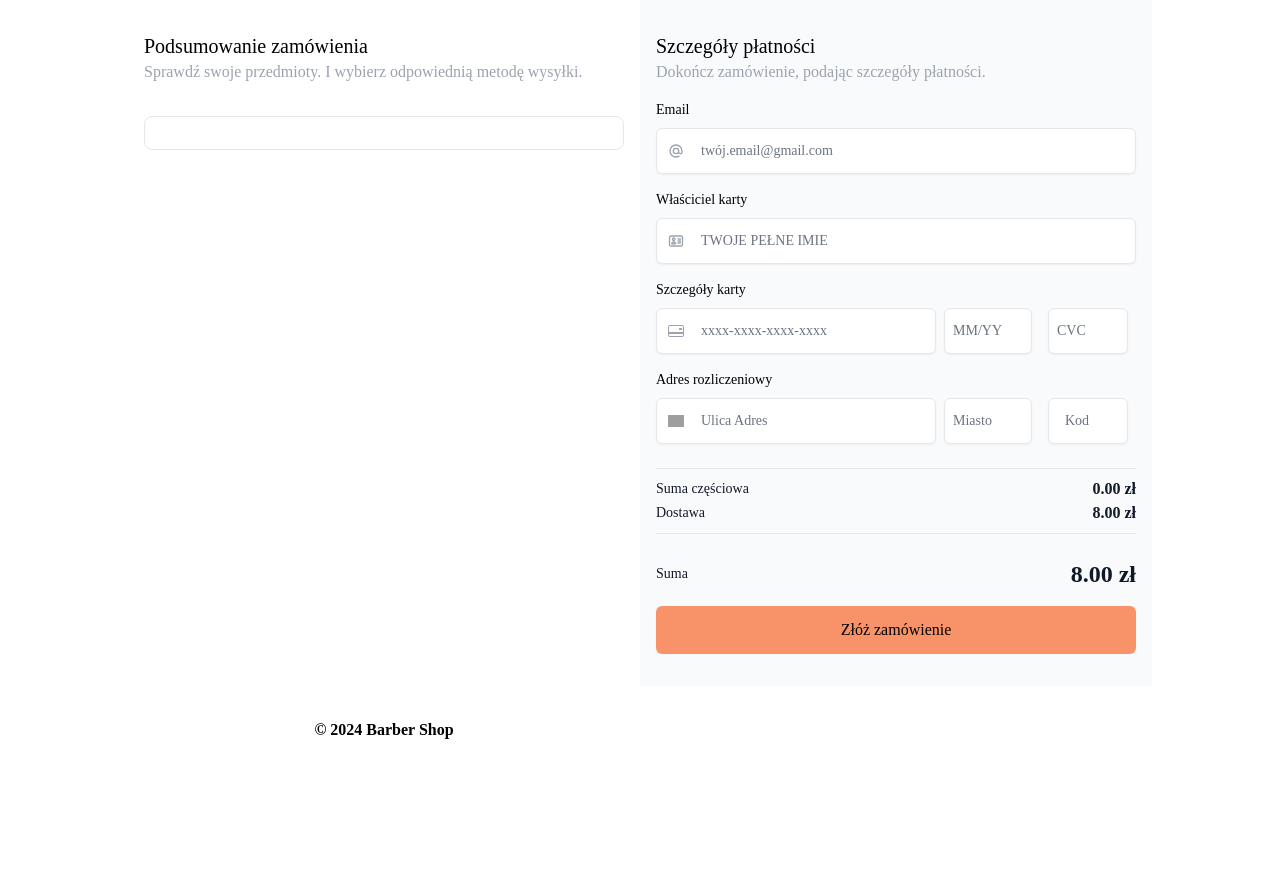
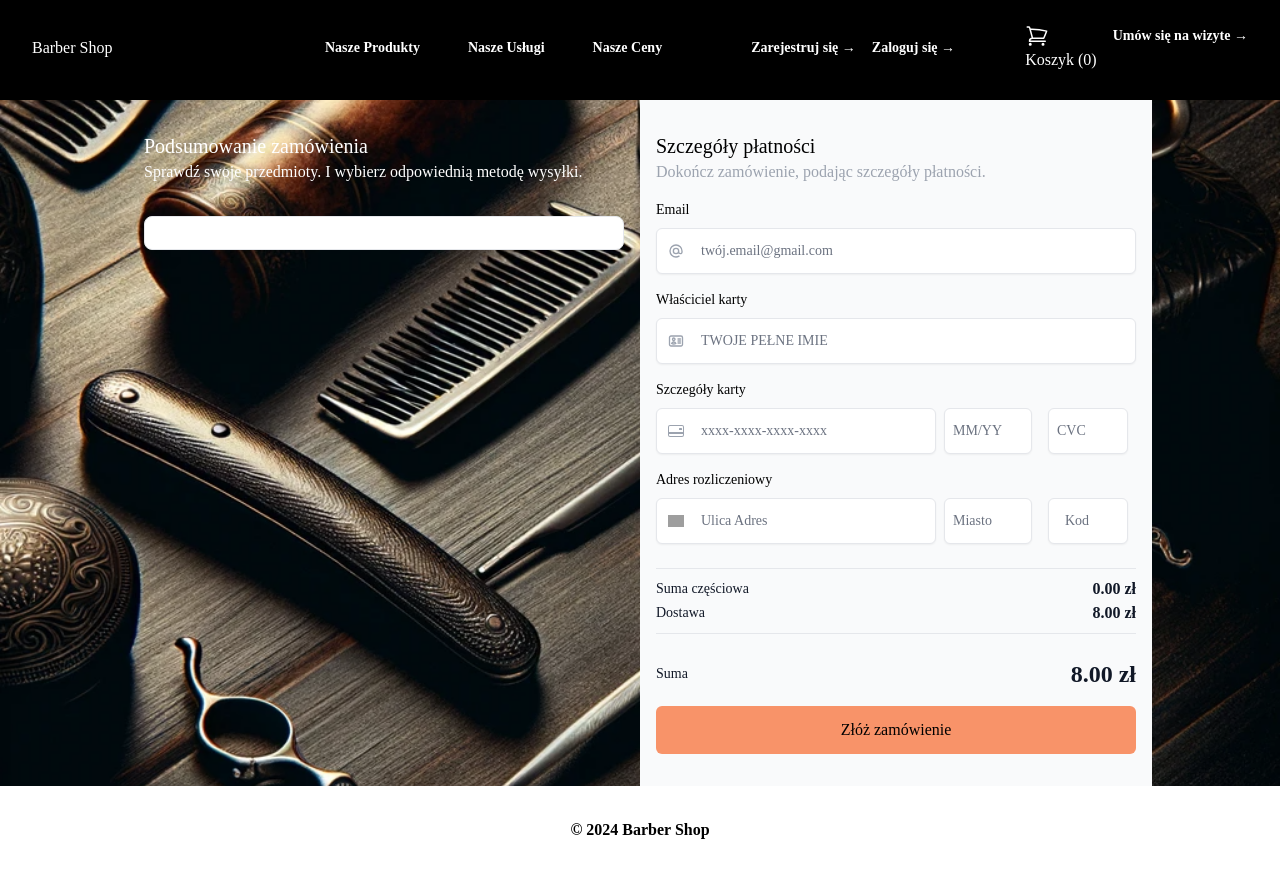
Before and after one commit to patryk6496/Barber_Shop_PD, a React (Create React App) app: page /koszyk in a window 1280 px wide. Before the commit the page ends 800 px from the top, so only its background shows below. Built offline with nearby package versions, Linux system fonts and the light colour scheme; grey boxes are pictures that could not be loaded.

Commit message:
Styling bg image add header and footer to components

```diff
--- a/src/App.css
+++ b/src/App.css
@@ -26,7 +26,8 @@
 }
 
 .container-header {
-  background-color: #131313;
+	height: 100px;
+  background-color: black;
 }
 
 .orange-baner {
@@ -234,3 +235,11 @@ input:focus-visible {
 	color: #fff;
 	background-color: #000;
   }
+
+
+  .background-component{
+	 background-image: url('./Assets/Images/backgorund-component.png');
+	 background-size: cover;
+	 background-position: center;
+	 background-repeat: no-repeat;
+  }
--- a/src/Components/AccountPanel.js
+++ b/src/Components/AccountPanel.js
@@ -1,4 +1,8 @@
 import React, { useState, useEffect } from 'react';
+import Footer from './Footer';
+import Header from './Header';
+import '../App.css'
+
 
 const AccountPanel = () => {
 
@@ -62,7 +66,9 @@ const AccountPanel = () => {
     setNewPassword('');
   };
   return (
-    <div className="container mx-auto p-4">
+	<div className="flex flex-col min-h-screen">
+      <Header />
+    <div className="container mx-auto p-4 background-component">
       <h1 className="text-2xl font-bold">Panel Konta</h1>
       {/* Tutaj można dodać więcej treści związanych z panelem użytkownika */}
 
@@ -101,7 +107,8 @@ const AccountPanel = () => {
 
           <div className="p-6">
           <h2 className="text-xl font-semibold">Twoje Najbliższe Wizyty</h2>
-        <table className="w-full text-sm text-left text-gray-500">
+  <div className="overflow-x-scroll mt-4">
+    <table className="w-full text-sm text-left text-gray-500 shadow-lg rounded-lg overflow-hidden">
       <thead className="text-xs text-gray-700 uppercase bg-gray-50">
         <tr>
           <th scope="col" className="px-6 py-3">Data</th>
@@ -115,7 +122,7 @@ const AccountPanel = () => {
       <tbody>
         {rezerwacje.length > 0 ? (
           rezerwacje.map((rez) => (
-      <tr key={rez.id} className="bg-white border-b">
+            <tr key={rez.id} className="bg-white border-b hover:bg-gray-100">
               <td className="px-6 py-4">{rez.data}</td>
               <td className="px-6 py-4">{rez.czas}</td>
               <td className="px-6 py-4">{rez.nazwa_uslugi}</td>
@@ -130,13 +137,14 @@ const AccountPanel = () => {
           </tr>
         )}
       </tbody>
-
-
     </table>
   </div>
       </div>
         </div>
       </div>
+    </div>
+      <Footer />
+    </div>
   );
 };
 
--- a/src/Components/CartPage.js
+++ b/src/Components/CartPage.js
@@ -1,5 +1,7 @@
 import React, { useState, useEffect } from 'react';
 import Footer from './Footer'
+import Header from './Header';
+import '../App.css'
 
 const CartPage = () => {
   const [cartItems, setCartItems] = useState([]);
@@ -55,10 +57,12 @@ const CartPage = () => {
 
 
   return (
-    <div className="grid sm:px-10 lg:grid-cols-2 lg:px-20 xl:px-32">
+	<div className='flex flex-col min-h-screen'>
+      <Header />
+      <div className="flex-grow grid sm:px-10 lg:grid-cols-2 lg:px-20 xl:px-32 background-component">
        <div className="px-4 pt-8">
-        <p className="text-xl font-medium">Podsumowanie zamówienia</p>
-        <p className="text-gray-400">Sprawdź swoje przedmioty. I wybierz odpowiednią metodę wysyłki.</p>
+        <p className="text-xl font-medium text-white">Podsumowanie zamówienia</p>
+        <p className="text-white">Sprawdź swoje przedmioty. I wybierz odpowiednią metodę wysyłki.</p>
         <div className="mt-8 space-y-3 rounded-lg border bg-white px-2 py-4 sm:px-6">
           {cartItems.map((item) => (
             <div key={item.id} className="flex flex-col rounded-lg bg-white sm:flex-row">
@@ -138,9 +142,10 @@ const CartPage = () => {
     </div>
     </div>
     <button class="mt-4 mb-8 w-full rounded-md px-6 py-3 font-medium cart-button">Złóż zamówienie</button>
-  </div>
-  <Footer/>
-</div>
+	</div>
+	</div>
+      <Footer /> {/* Komponent Footer umieszczony na dole */}
+    </div>
 
 
   );
--- a/src/Components/Header.js
+++ b/src/Components/Header.js
@@ -186,6 +186,12 @@ const Header = () => {
                   ))}
                 </div>
 
+				<Link to="/rezerwacja" className="-mx-3 block rounded-lg px-3 py-2 text-base font-semibold leading-7 text-black hover:bg-gray-50">
+            Umów się na wizytę <span aria-hidden="true">&rarr;</span>
+          </Link>
+
+
+
 				{isLoggedIn ? (
               <div className="py-6">
                 <Link to="/panel-konta" className="text-sm font-semibold leading-6 text-black hover:text-orange-500">
@@ -197,6 +203,10 @@ const Header = () => {
                 >
                   Wyloguj się
                 </button>
+
+				<Link to="/koszyk" className="-mx-3 block rounded-lg px-3 py-2 text-base font-semibold leading-7 text-black hover:bg-gray-50">
+              Koszyk <span aria-hidden="true">&rarr;</span>
+            </Link>
               </div>
             ) : (
               <>
--- a/src/Components/Hero.js
+++ b/src/Components/Hero.js
@@ -3,7 +3,7 @@ import '../App.css'
 
 const Hero = () => {
   return (
-    <div className="relative isolate px-6 pt-14 lg:px-8 bg-black">
+    <div className="relative isolate px-6 pt-14 lg:px-8 background-component">
       <div className="mx-auto max-w-2xl py-32 sm:py-48 lg:py-56">
         <div className="hidden sm:mb-8 sm:flex sm:justify-center">
           <div className="relative rounded-full px-3 py-1 text-sm leading-6 text-white ring-1 ring-white">
--- a/src/Components/LoginForm.js
+++ b/src/Components/LoginForm.js
@@ -3,6 +3,8 @@ import { useNavigate } from 'react-router-dom';
 import { toast } from 'react-toastify';
 import { Link } from 'react-router-dom';
 import Footer from './Footer';
+import Header from './Header';
+import '../App.css'
 
 const LoginForm = () => {
   const [email, setEmail] = useState('');
@@ -48,7 +50,8 @@ const LoginForm = () => {
   return (
     <>
       <div className="flex flex-col min-h-screen">
-        <div className="flex-grow">
+	  <Header/>
+        <div className="flex-grow background-component">
           <div className="py-16 md:py-24 lg:py-32">
             <div className="mx-auto max-w-xl bg-[#f2f2f7] px-5 py-12 text-center md:px-10">
               <h2 className="text-3xl font-bold md:text-5xl mb-5">
--- a/src/Components/LoginRegisterForm.js
+++ b/src/Components/LoginRegisterForm.js
@@ -2,7 +2,9 @@ import React, { useState } from 'react';
 import { useNavigate } from 'react-router-dom';
 import { Link } from 'react-router-dom';
 import { toast } from 'react-toastify';
-import Footer from './Footer'
+import Footer from './Footer';
+import Header from './Header';
+import '../App.css'
 
 const LoginRegisterForm = () => {
   const navigate = useNavigate();
@@ -37,7 +39,8 @@ const LoginRegisterForm = () => {
 
   return (
     <div className="flex flex-col min-h-screen">
-      <div className="flex-grow">
+      <Header />
+      <div className="flex-grow background-component">
         <section>
           <div className="py-16 md:py-24 lg:py-32">
             <div className="mx-auto max-w-xl bg-[#f2f2f7] px-5 py-12 text-center md:px-10">
--- a/src/Components/ReservationSystem.js
+++ b/src/Components/ReservationSystem.js
@@ -4,7 +4,9 @@ import 'react-datepicker/dist/react-datepicker.css';
 import '../Reservation.css';
 import { pl } from 'date-fns/locale';
 import Footer from './Footer';
+import Header from './Header';
 import { toast } from 'react-toastify';
+import '../App.css'
 
 // Rejestracja lokalizacji językowej dla Datepicker
 registerLocale('pl', pl);
@@ -76,8 +78,9 @@ const ReservationSystem = () => {
 
   return (
     <div className="flex flex-col min-h-screen">
-      <div className="flex-grow">
-        <div className="max-w-xl mx-auto p-5 bg-white shadow-md rounded-lg">
+	<Header/>
+      <div className="flex-grow flex items-center justify-center background-component">
+        <div className="w-full max-w-xl mx-auto p-5 bg-white shadow-md rounded-lg">
           <h1 className="text-2xl font-semibold text-center text-gray-700 mb-6">
             System Rezerwacji Wizyt
           </h1>
```
Also changed, not shown: src/Assets/Images/backgorund-component.png (added). Lines whose indentation alone changed are shown as unchanged.
